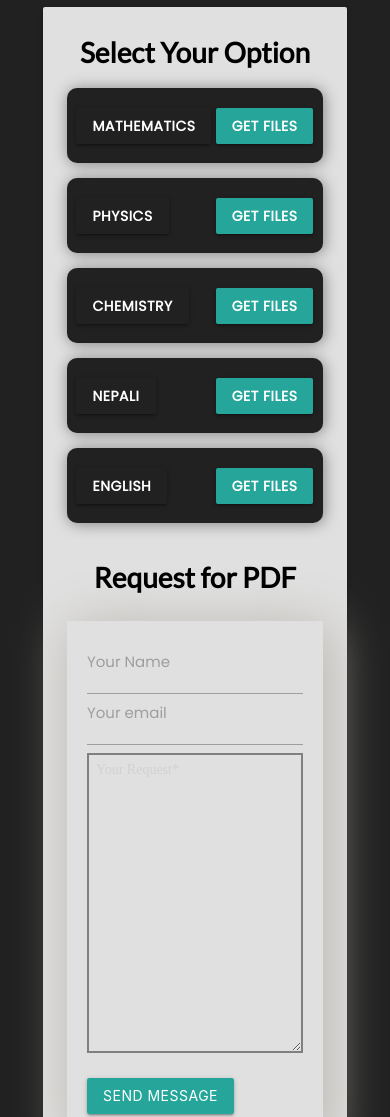
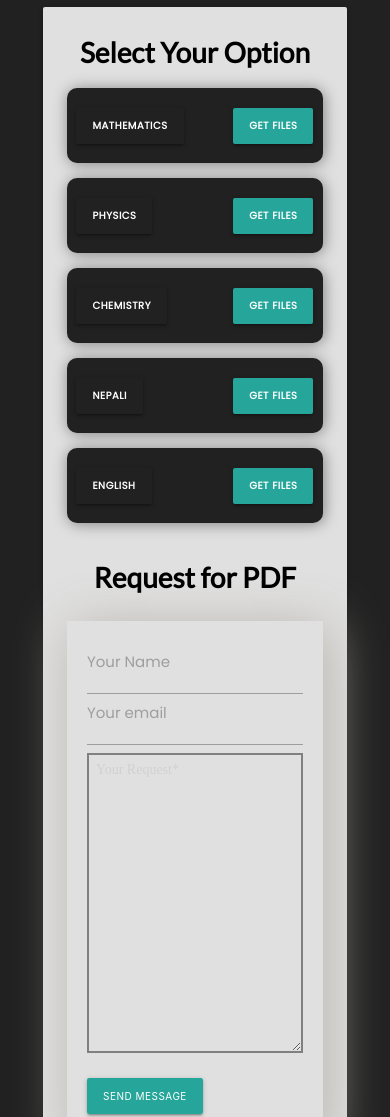
Before and after one commit to java-ish/Books, a plain HTML site: page index.html in a window 390 px wide. Shown: the top 1117 px of the page. Drawn offline with nearby package versions, Linux system fonts and the light colour scheme.

Commit message:
Add files via upload

```diff
--- a/css/style.css
+++ b/css/style.css
@@ -111,3 +111,9 @@ button{
 }
 
 /*send message ends*/
+
+@media (min-width: 200px) and (max-width: 650px){
+.btn{
+	font-size: 10px;
+}
+}
```
